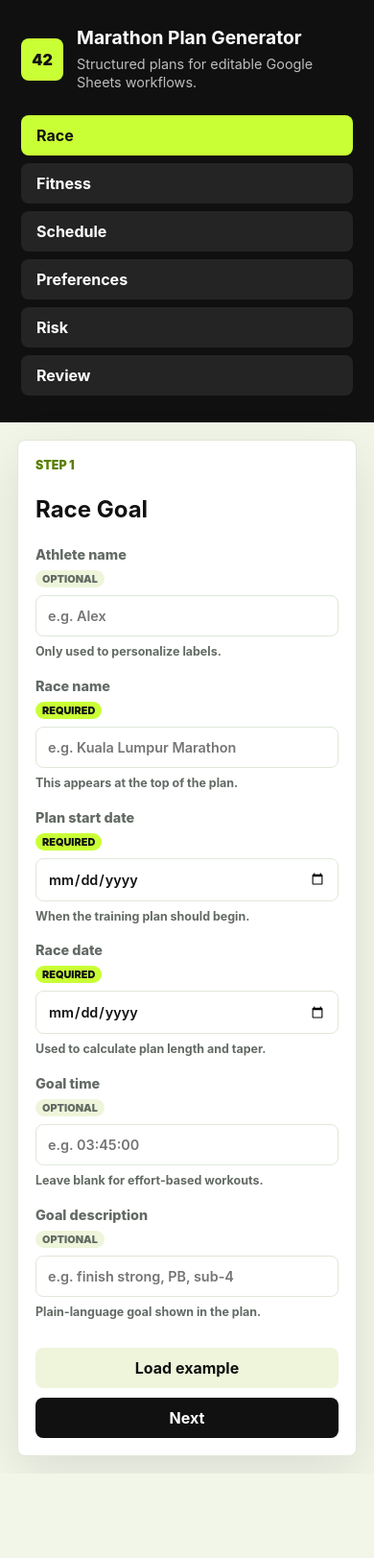
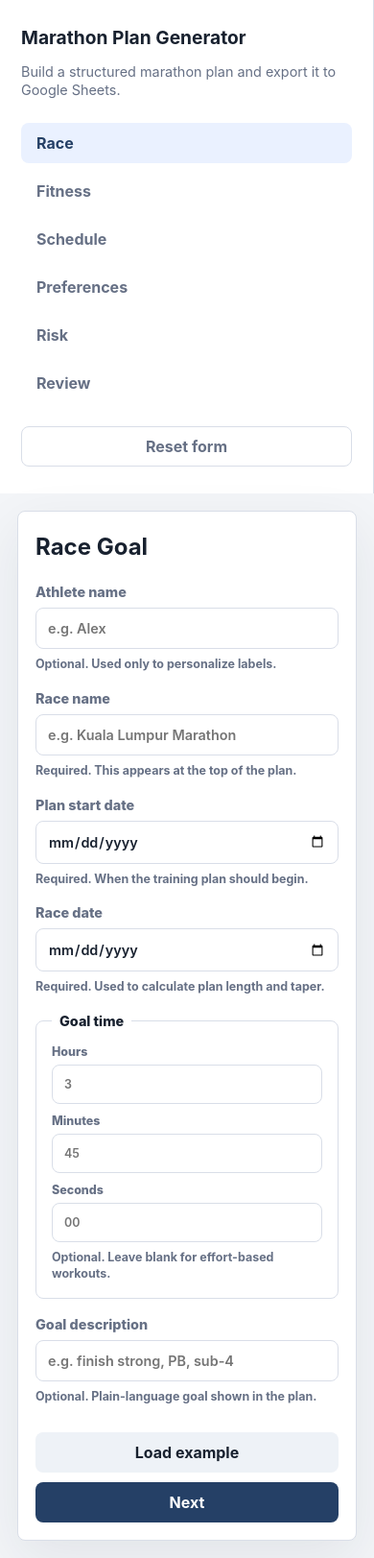
Before and after one commit to breadlover97/ai-marathon-plan-generator, a plain HTML site: page docs/index.html in a window 390 px wide. Shown: the whole page at 96% size. Before the commit the page ends 1535 px from the top, so only its background shows below. Drawn offline with Linux system fonts and the light colour scheme.

Commit message:
Refine intake form UX

```diff
--- a/docs/app.js
+++ b/docs/app.js
@@ -17,11 +17,14 @@ const defaults = {
   raceName: "Standard Chartered Kuala Lumpur Marathon 2026",
   startDate: "2026-05-11",
   raceDate: "2026-10-04",
-  goalTime: "02:50:00",
+  goalHours: "2",
+  goalMinutes: "50",
+  goalSeconds: "00",
   goalDescription: "2h 50m / Top 8 Open",
   currentWeeklyKm: "52",
   longestRecentRunKm: "21",
-  currentMarathonPace: "04:15",
+  paceMinutes: "4",
+  paceSeconds: "15",
   runsPerWeek: "5",
   runningAbility: "advanced",
   trainingVolume: "progressive",
@@ -50,7 +53,7 @@ const stepRequirements = [
 function init() {
   form.addEventListener("submit", handleSubmit);
   document.querySelector("#load-example").addEventListener("click", loadExample);
-  document.querySelector("#reset-form").addEventListener("click", resetForm);
+  document.querySelectorAll("[data-reset]").forEach((button) => button.addEventListener("click", resetForm));
   document.querySelector("#copy-sheets").addEventListener("click", copyForSheets);
   document.querySelector("#download-csv").addEventListener("click", downloadCsv);
   document.querySelector("#edit-inputs").addEventListener("click", editInputs);
@@ -95,6 +98,9 @@ function loadExample() {
 }
 
 function resetForm() {
+  if (!window.confirm("Reset the form and clear all inputs? This cannot be undone.")) {
+    return;
+  }
   form.reset();
   clearFieldHighlights();
   state.plan = null;
@@ -148,11 +154,11 @@ function collectProfile() {
     raceName: clean(data.get("raceName")),
     startDate: data.get("startDate"),
     raceDate: data.get("raceDate"),
-    goalTime: clean(data.get("goalTime")),
+    goalTime: composeTime(data.get("goalHours"), data.get("goalMinutes"), data.get("goalSeconds")),
     goalDescription: clean(data.get("goalDescription")) || "Finish strong",
     currentWeeklyKm: Number(data.get("currentWeeklyKm")),
     longestRecentRunKm: Number(data.get("longestRecentRunKm")),
-    currentMarathonPace: clean(data.get("currentMarathonPace")),
+    currentMarathonPace: composePace(data.get("paceMinutes"), data.get("paceSeconds")),
     runsPerWeek: Number(data.get("runsPerWeek")),
     runningAbility: data.get("runningAbility"),
     trainingVolume: data.get("trainingVolume"),
@@ -174,6 +180,29 @@ function collectProfile() {
 
 function clean(value) {
   return String(value || "").trim();
+}
+
+function composeTime(hours, minutes, seconds) {
+  const hasAnyValue = [hours, minutes, seconds].some((value) => clean(value) !== "");
+  if (!hasAnyValue) return "";
+  const safeHours = clampNumber(hours, 0, 99);
+  const safeMinutes = clampNumber(minutes, 0, 59);
+  const safeSeconds = clampNumber(seconds, 0, 59);
+  return `${String(safeHours).padStart(2, "0")}:${String(safeMinutes).padStart(2, "0")}:${String(safeSeconds).padStart(2, "0")}`;
+}
+
+function composePace(minutes, seconds) {
+  const hasAnyValue = [minutes, seconds].some((value) => clean(value) !== "");
+  if (!hasAnyValue) return "";
+  const safeMinutes = clampNumber(minutes, 0, 59);
+  const safeSeconds = clampNumber(seconds, 0, 59);
+  return `${String(safeMinutes).padStart(2, "0")}:${String(safeSeconds).padStart(2, "0")}`;
+}
+
+function clampNumber(value, min, max) {
+  const number = Number(value);
+  if (!Number.isFinite(number)) return min;
+  return Math.min(Math.max(Math.trunc(number), min), max);
 }
 
 function validateStep(stepIndex) {
--- a/docs/index.html
+++ b/docs/index.html
@@ -10,11 +10,8 @@
     <main class="app-shell">
       <aside class="sidebar" aria-label="Intake sections">
         <div class="brand">
-          <span class="brand-mark">42</span>
-          <div>
-            <h1>Marathon Plan Generator</h1>
-            <p>Structured plans for editable Google Sheets workflows.</p>
-          </div>
+          <h1>Marathon Plan Generator</h1>
+          <p>Build a structured marathon plan and export it to Google Sheets.</p>
         </div>
         <nav class="step-nav">
           <button type="button" data-step-target="0">Race</button>
@@ -24,6 +21,7 @@
           <button type="button" data-step-target="4">Risk</button>
           <button type="button" data-step-target="5">Review</button>
         </nav>
+        <button type="button" class="sidebar-reset" data-reset>Reset form</button>
         <div id="status-box" class="status" hidden></div>
       </aside>
 
@@ -31,39 +29,42 @@
         <form id="intake-form" class="intake-card" novalidate>
           <section class="step" data-step="0">
             <div class="step-heading">
-              <span>Step 1</span>
               <h2>Race Goal</h2>
             </div>
             <div class="field-grid two">
               <label>
-                Athlete name <span class="optional-tag">Optional</span>
+                Athlete name
                 <input name="athleteName" autocomplete="name" placeholder="e.g. Alex" />
-                <span class="hint">Only used to personalize labels.</span>
+                <span class="hint">Optional. Used only to personalize labels.</span>
               </label>
               <label>
-                Race name <span class="required-tag">Required</span>
+                Race name
                 <input name="raceName" required placeholder="e.g. Kuala Lumpur Marathon" />
-                <span class="hint">This appears at the top of the plan.</span>
+                <span class="hint">Required. This appears at the top of the plan.</span>
               </label>
               <label>
-                Plan start date <span class="required-tag">Required</span>
+                Plan start date
                 <input name="startDate" type="date" required />
-                <span class="hint">When the training plan should begin.</span>
+                <span class="hint">Required. When the training plan should begin.</span>
               </label>
               <label>
-                Race date <span class="required-tag">Required</span>
+                Race date
                 <input name="raceDate" type="date" required />
-                <span class="hint">Used to calculate plan length and taper.</span>
+                <span class="hint">Required. Used to calculate plan length and taper.</span>
               </label>
+              <fieldset class="time-field">
+                <legend>Goal time</legend>
+                <div class="time-grid">
+                  <label>Hours<input name="goalHours" type="number" min="0" max="9" inputmode="numeric" placeholder="3" /></label>
+                  <label>Minutes<input name="goalMinutes" type="number" min="0" max="59" inputmode="numeric" placeholder="45" /></label>
+                  <label>Seconds<input name="goalSeconds" type="number" min="0" max="59" inputmode="numeric" placeholder="00" /></label>
+                </div>
+                <span class="hint">Optional. Leave blank for effort-based workouts.</span>
+              </fieldset>
               <label>
-                Goal time <span class="optional-tag">Optional</span>
-                <input name="goalTime" placeholder="e.g. 03:45:00" inputmode="numeric" />
-                <span class="hint">Leave blank for effort-based workouts.</span>
-              </label>
-              <label>
-                Goal description <span class="optional-tag">Optional</span>
+                Goal description
                 <input name="goalDescription" placeholder="e.g. finish strong, PB, sub-4" />
-                <span class="hint">Plain-language goal shown in the plan.</span>
+                <span class="hint">Optional. Plain-language goal shown in the plan.</span>
               </label>
             </div>
             <div class="actions">
@@ -74,27 +75,29 @@
 
           <section class="step" data-step="1" hidden>
             <div class="step-heading">
-              <span>Step 2</span>
               <h2>Current Fitness</h2>
             </div>
             <div class="field-grid two">
               <label>
-                Current weekly distance, km <span class="required-tag">Required</span>
+                Current weekly distance, km
                 <input name="currentWeeklyKm" type="number" min="1" step="0.1" required placeholder="e.g. 35" />
-                <span class="hint">Average weekly running volume from the last 3-4 weeks.</span>
+                <span class="hint">Required. Average weekly running volume from the last 3-4 weeks.</span>
               </label>
               <label>
-                Longest run in last month, km <span class="required-tag">Required</span>
+                Longest run in last month, km
                 <input name="longestRecentRunKm" type="number" min="1" step="0.1" required placeholder="e.g. 18" />
-                <span class="hint">Helps set a safe long-run progression.</span>
+                <span class="hint">Required. Helps set a safe long-run progression.</span>
               </label>
+              <fieldset class="time-field">
+                <legend>Current marathon pace</legend>
+                <div class="time-grid compact">
+                  <label>Minutes<input name="paceMinutes" type="number" min="0" max="30" inputmode="numeric" placeholder="5" /></label>
+                  <label>Seconds<input name="paceSeconds" type="number" min="0" max="59" inputmode="numeric" placeholder="20" /></label>
+                </div>
+                <span class="hint">Optional. Per km pace if you already know it.</span>
+              </fieldset>
               <label>
-                Current marathon pace <span class="optional-tag">Optional</span>
-                <input name="currentMarathonPace" placeholder="e.g. 05:20" inputmode="numeric" />
-                <span class="hint">Use mm:ss per km if you already know it.</span>
-              </label>
-              <label>
-                Runs per week <span class="required-tag">Required</span>
+                Runs per week
                 <select name="runsPerWeek" required>
                   <option value="" selected>Choose runs per week</option>
                   <option value="3">3</option>
@@ -103,10 +106,10 @@
                   <option value="6">6</option>
                   <option value="7">7</option>
                 </select>
-                <span class="hint">How many run sessions you can realistically complete.</span>
+                <span class="hint">Required. How many run sessions you can realistically complete.</span>
               </label>
               <label>
-                Running ability <span class="required-tag">Required</span>
+                Running ability
                 <select name="runningAbility" required>
                   <option value="" selected>Choose current level</option>
                   <option value="beginner">Beginner: can run 5 km</option>
@@ -115,12 +118,12 @@
                   <option value="elite">Elite: high-volume experienced runner</option>
                   <option value="elite_plus">Elite Plus: 80+ km/week</option>
                 </select>
-                <span class="hint">Pick the closest current level, not your goal level.</span>
+                <span class="hint">Required. Pick the closest current level, not your goal level.</span>
               </label>
               <label>
-                Max long run, km <span class="optional-tag">Optional</span>
+                Max long run, km
                 <input name="maxLongRunKm" type="number" min="10" step="0.5" placeholder="e.g. 32" />
-                <span class="hint">Leave blank to let the engine choose a cap.</span>
+                <span class="hint">Optional. Leave blank to let the engine choose a cap.</span>
               </label>
             </div>
             <div class="actions">
@@ -131,34 +134,33 @@
 
           <section class="step" data-step="2" hidden>
             <div class="step-heading">
-              <span>Step 3</span>
               <h2>Weekly Schedule</h2>
             </div>
             <div class="field-grid three">
               <label>
-                Workout day <span class="required-tag">Required</span>
+                Workout day
                 <select name="workoutDay" required>
                   <option value="" selected>Choose workout day</option><option>Monday</option><option>Tuesday</option><option>Wednesday</option><option>Thursday</option><option>Friday</option><option>Saturday</option><option>Sunday</option>
                 </select>
-                <span class="hint">The main quality session of the week.</span>
+                <span class="hint">Required. The main quality session of the week.</span>
               </label>
               <label>
-                Medium-long day <span class="required-tag">Required</span>
+                Medium-long day
                 <select name="mediumLongDay" required>
                   <option value="" selected>Choose medium-long day</option><option>Monday</option><option>Tuesday</option><option>Wednesday</option><option>Thursday</option><option>Friday</option><option>Saturday</option><option>Sunday</option>
                 </select>
-                <span class="hint">Usually shorter than the long run, longer than easy runs.</span>
+                <span class="hint">Required. Usually shorter than the long run, longer than easy runs.</span>
               </label>
               <label>
-                Long-run day <span class="required-tag">Required</span>
+                Long-run day
                 <select name="longRunDay" required>
                   <option value="" selected>Choose long-run day</option><option>Monday</option><option>Tuesday</option><option>Wednesday</option><option>Thursday</option><option>Friday</option><option>Saturday</option><option>Sunday</option>
                 </select>
-                <span class="hint">The longest session each week.</span>
+                <span class="hint">Required. The longest session each week.</span>
               </label>
             </div>
             <fieldset>
-              <legend>Strength days <span class="optional-tag">Optional</span></legend>
+              <legend>Strength days</legend>
               <div class="day-grid">
                 <label><input type="checkbox" name="strengthDays" value="Monday" /> Mon</label>
                 <label><input type="checkbox" name="strengthDays" value="Tuesday" /> Tue</label>
@@ -170,7 +172,7 @@
               </div>
             </fieldset>
             <fieldset>
-              <legend>Rest days <span class="optional-tag">Optional</span></legend>
+              <legend>Rest days</legend>
               <div class="day-grid">
                 <label><input type="checkbox" name="restDays" value="Monday" /> Mon</label>
                 <label><input type="checkbox" name="restDays" value="Tuesday" /> Tue</label>
@@ -189,37 +191,38 @@
 
           <section class="step" data-step="3" hidden>
             <div class="step-heading">
-              <span>Step 4</span>
               <h2>Training Preferences</h2>
             </div>
             <div class="field-grid two">
               <label>
-                Training volume <span class="required-tag">Required</span>
+                Training volume
                 <select name="trainingVolume" required>
                   <option value="" selected>Choose volume style</option>
                   <option value="gradual">Gradual</option>
                   <option value="steady">Steady</option>
                   <option value="progressive">Progressive</option>
                 </select>
-                <span class="hint">Gradual is safest; progressive builds more ambitiously.</span>
+                <span class="hint">Required. Gradual is safest; progressive builds more ambitiously.</span>
               </label>
               <label>
-                Difficulty <span class="required-tag">Required</span>
+                Difficulty
                 <select name="difficulty" required>
                   <option value="" selected>Choose difficulty</option>
                   <option value="comfortable">Comfortable</option>
                   <option value="balanced">Balanced</option>
                   <option value="challenging">Challenging</option>
                 </select>
-                <span class="hint">Controls workout intensity and long-run quality.</span>
+                <span class="hint">Required. Controls workout intensity and long-run quality.</span>
               </label>
               <label class="wide">
-                Race specifics <span class="optional-tag">Optional</span>
+                Race specifics
                 <textarea name="raceSpecifics" rows="3" placeholder="Heat, humidity, hills, early start, trail surface"></textarea>
+                <span class="hint">Optional. Add anything that changes how the plan should feel.</span>
               </label>
               <label class="wide">
-                Fuel notes <span class="optional-tag">Optional</span>
+                Fuel notes
                 <textarea name="fuelNotes" rows="3" placeholder="Preferred gels, carb/hr target, hydration constraints"></textarea>
+                <span class="hint">Optional. Used in long-run and race-specific notes.</span>
               </label>
             </div>
             <div class="actions">
@@ -230,25 +233,28 @@
 
           <section class="step" data-step="4" hidden>
             <div class="step-heading">
-              <span>Step 5</span>
               <h2>Risk & Recovery</h2>
             </div>
             <div class="field-grid two">
               <label class="wide">
-                Primary risks <span class="optional-tag">Optional</span>
+                Primary risks
                 <textarea name="primaryRisks" rows="3" placeholder="Injury and burnout, shin pain, work stress"></textarea>
+                <span class="hint">Optional. The plan will use this in adjustment notes.</span>
               </label>
               <label class="wide">
-                Injury notes <span class="optional-tag">Optional</span>
-                <textarea name="injuryNotes" rows="3" placeholder="Optional"></textarea>
+                Injury notes
+                <textarea name="injuryNotes" rows="3" placeholder="Recent pain, recurring issues, physio guidance"></textarea>
+                <span class="hint">Optional. Helps make warnings more conservative.</span>
               </label>
               <label class="wide">
-                Constraints <span class="optional-tag">Optional</span>
+                Constraints
                 <textarea name="constraints" rows="3" placeholder="Travel weeks, busy work periods, treadmill only, limited weekday time"></textarea>
+                <span class="hint">Optional. Useful context for weekly notes.</span>
               </label>
               <label class="wide">
-                Admin notes <span class="optional-tag">Optional</span>
+                Admin notes
                 <textarea name="adminNotes" rows="3" placeholder="Race pack collection, travel, shoe rotation"></textarea>
+                <span class="hint">Optional. Added to the plan side notes.</span>
               </label>
             </div>
             <div class="actions">
@@ -259,7 +265,6 @@
 
           <section class="step" data-step="5" hidden>
             <div class="step-heading">
-              <span>Step 6</span>
               <h2>Generate Plan</h2>
             </div>
             <div class="review-panel">
@@ -268,7 +273,7 @@
             </div>
             <div class="actions">
               <button type="button" class="secondary" data-prev>Back</button>
-              <button type="button" class="secondary" id="reset-form">Reset</button>
+              <button type="button" class="secondary" data-reset>Reset</button>
               <button type="submit">Generate Training Plan</button>
             </div>
           </section>
--- a/docs/styles.css
+++ b/docs/styles.css
@@ -1,18 +1,17 @@
 :root {
-  --ink: #111111;
-  --muted: #636a64;
-  --line: #dfe8d8;
+  --ink: #18212f;
+  --muted: #667085;
+  --line: #d9dee8;
   --panel: #ffffff;
-  --panel-soft: #f7fbe9;
-  --brand: #111111;
-  --brand-dark: #000000;
-  --accent: #c9ff35;
-  --accent-strong: #9ee400;
-  --blue: #2f72ff;
-  --warning: #805300;
+  --panel-soft: #f6f8fb;
+  --brand: #254066;
+  --brand-dark: #1b2f4d;
+  --accent: #2d6cdf;
+  --accent-soft: #eaf1ff;
+  --warning: #946200;
   --danger: #a62b2b;
-  --success: #087a4b;
-  --shadow: 0 18px 55px rgba(17, 17, 17, 0.1);
+  --success: #18704f;
+  --shadow: 0 18px 55px rgba(24, 33, 47, 0.08);
 }
 
 * {
@@ -22,7 +21,7 @@
 body {
   margin: 0;
   color: var(--ink);
-  background: #f2f6e9;
+  background: #f3f5f8;
   font-family: Inter, ui-sans-serif, system-ui, -apple-system, BlinkMacSystemFont, "Segoe UI", sans-serif;
 }
 
@@ -52,17 +51,17 @@ button:focus-visible,
 input:focus-visible,
 select:focus-visible,
 textarea:focus-visible {
-  outline: 3px solid rgba(201, 255, 53, 0.75);
+  outline: 3px solid rgba(45, 108, 223, 0.18);
   outline-offset: 2px;
 }
 
 button.secondary {
-  background: #eef5db;
+  background: #eef2f7;
   color: var(--ink);
 }
 
 button.secondary:hover {
-  background: #e2f0bf;
+  background: #e2e8f0;
 }
 
 .app-shell {
@@ -79,26 +78,14 @@ button.secondary:hover {
   flex-direction: column;
   gap: 24px;
   padding: 28px 22px;
-  background: #101010;
-  color: white;
+  background: #ffffff;
+  border-right: 1px solid var(--line);
+  color: var(--ink);
 }
 
 .brand {
   display: grid;
-  grid-template-columns: 52px 1fr;
-  gap: 14px;
-  align-items: center;
-}
-
-.brand-mark {
-  display: grid;
-  place-items: center;
-  width: 52px;
-  height: 52px;
-  border-radius: 8px;
-  background: var(--accent);
-  color: var(--ink);
-  font-weight: 900;
+  gap: 8px;
 }
 
 .brand h1 {
@@ -110,7 +97,7 @@ button.secondary:hover {
 
 .brand p {
   margin: 6px 0 0;
-  color: rgba(255, 255, 255, 0.72);
+  color: var(--muted);
   font-size: 0.9rem;
   line-height: 1.35;
 }
@@ -123,22 +110,34 @@ button.secondary:hover {
 .step-nav button {
   justify-content: flex-start;
   width: 100%;
-  background: #242424;
-  color: white;
+  background: transparent;
+  color: var(--muted);
   text-align: left;
 }
 
 .step-nav button.is-active,
 .step-nav button:hover {
-  background: var(--accent);
-  color: var(--ink);
+  background: var(--accent-soft);
+  color: var(--brand);
+}
+
+.sidebar-reset {
+  margin-top: auto;
+  background: transparent;
+  border: 1px solid var(--line);
+  color: var(--muted);
+}
+
+.sidebar-reset:hover {
+  background: #fff4f4;
+  color: var(--danger);
 }
 
 .status {
-  margin-top: auto;
+  margin-top: 0;
   border-radius: 8px;
   padding: 14px;
-  background: #242424;
+  background: var(--panel-soft);
   line-height: 1.4;
 }
 
@@ -148,12 +147,12 @@ button.secondary:hover {
 }
 
 .status[data-type="warning"] {
-  background: #fff3c2;
+  background: #fff7df;
   color: var(--warning);
 }
 
 .status[data-type="success"] {
-  background: #e5fbc9;
+  background: #e9f7f0;
   color: var(--success);
 }
 
@@ -184,10 +183,9 @@ button.secondary:hover {
   margin-bottom: 24px;
 }
 
-.step-heading span,
 .eyebrow {
   display: block;
-  color: #5a7f00;
+  color: var(--brand);
   font-size: 0.78rem;
   font-weight: 900;
   text-transform: uppercase;
@@ -220,27 +218,6 @@ fieldset {
   color: var(--muted);
   font-size: 0.9rem;
   font-weight: 800;
-}
-
-.required-tag,
-.optional-tag {
-  display: inline-block;
-  width: max-content;
-  border-radius: 999px;
-  padding: 2px 7px;
-  font-size: 0.68rem;
-  font-weight: 900;
-  text-transform: uppercase;
-}
-
-.required-tag {
-  background: var(--accent);
-  color: var(--ink);
-}
-
-.optional-tag {
-  background: #eef5db;
-  color: var(--muted);
 }
 
 .hint {
@@ -278,8 +255,8 @@ textarea {
 input:focus,
 select:focus,
 textarea:focus {
-  outline: 3px solid rgba(201, 255, 53, 0.4);
-  border-color: var(--accent-strong);
+  outline: 3px solid rgba(45, 108, 223, 0.14);
+  border-color: var(--accent);
 }
 
 .is-invalid {
@@ -318,7 +295,26 @@ legend {
 
 .day-grid input {
   width: auto;
-  accent-color: var(--accent-strong);
+  accent-color: var(--accent);
+}
+
+.time-field {
+  margin: 0;
+}
+
+.time-grid {
+  display: grid;
+  grid-template-columns: repeat(3, minmax(0, 1fr));
+  gap: 10px;
+}
+
+.time-grid.compact {
+  grid-template-columns: repeat(2, minmax(0, 1fr));
+}
+
+.time-grid label {
+  gap: 6px;
+  font-size: 0.78rem;
 }
 
 .actions,
@@ -417,9 +413,9 @@ legend {
   width: 100%;
   min-height: 150px;
   margin: 0 0 24px;
-  border: 1px solid var(--accent-strong);
+  border: 1px solid var(--accent);
   border-radius: 8px;
-  background: #fbffed;
+  background: #f8fbff;
   color: var(--ink);
   font-family: ui-monospace, SFMono-Regular, Menlo, Consolas, monospace;
   font-size: 0.82rem;
@@ -443,7 +439,7 @@ legend {
 }
 
 .week-header .eyebrow {
-  color: var(--accent);
+  color: #d8e6ff;
 }
 
 .week-header strong {
@@ -479,7 +475,7 @@ legend {
 .session b {
   display: block;
   margin-top: 10px;
-  color: #4f7600;
+  color: var(--brand);
 }
 
 .session p {
@@ -547,19 +543,12 @@ legend {
     padding: 18px;
   }
 
-  .brand {
-    grid-template-columns: 44px 1fr;
-  }
-
-  .brand-mark {
-    width: 44px;
-    height: 44px;
-  }
-
   .step-nav,
   .summary-grid,
   .week-notes,
-  .day-grid {
+  .day-grid,
+  .time-grid,
+  .time-grid.compact {
     grid-template-columns: 1fr;
   }
 
```
